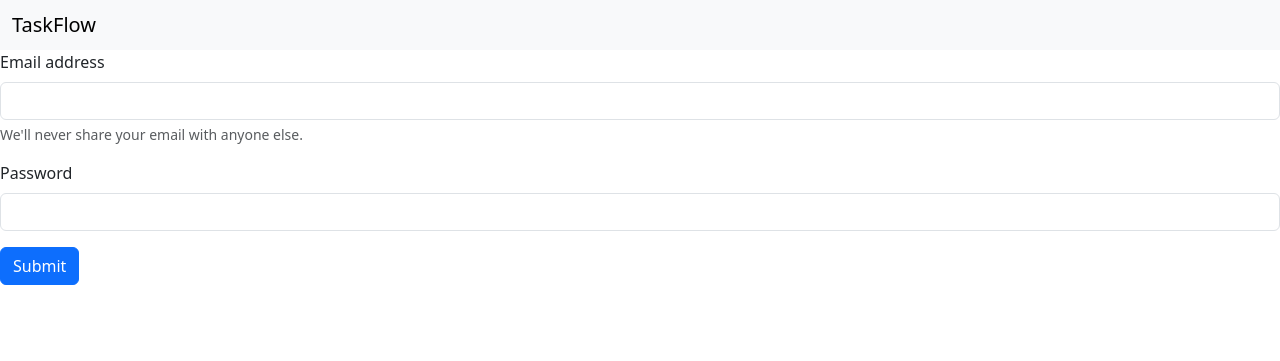
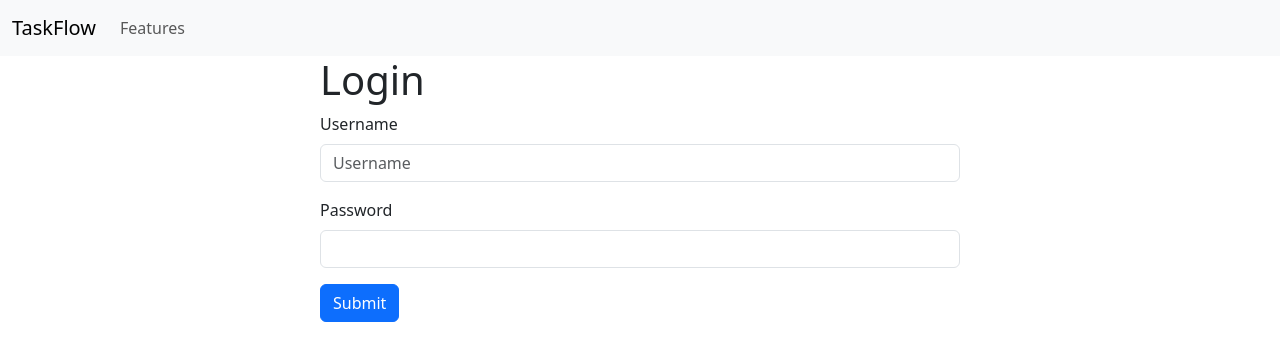
Before and after one commit to BagzzDev/CSCI-3340-TaskFlowApp, a Django app: page / in a window 1280 px wide. Shown: the top 361 px of the page. Run offline with Django 5.2, Linux system fonts and the light colour scheme.

Commit message:
login implementation

```diff
--- /dev/null
+++ b/TaskFlow/templates/home.html
@@ -0,0 +1,24 @@
+{% extends 'base.html' %}
+{% block content %}
+<div class ="col-md-6 offset-md-3">
+    {% if user.is_authenticated %}
+    <h1>HOME</h1>
+    {% else %}
+    <h1>Login</h1>
+    <form method="POST" action ="{% url 'home' %}">
+        {% csrf_token %}
+        <form>
+            <div class="mb-3">
+              <label for="exampleInputEmail1" class="form-label">Username</label>
+              <input type="text" class="form-control" name="username" placeholder="Username" required>
+            </div>
+            <div class="mb-3">
+              <label for="exampleInputPassword1" class="form-label">Password</label>
+              <input type="password" class="form-control" name="password" required>
+            </div>
+            <button type="submit" class="btn btn-primary">Submit</button>
+          </form>
+    </form>
+</div>
+{% endif %}
+{% endblock %}
--- a/TaskFlow/templates/login.html
+++ /dev/null
@@ -1,15 +0,0 @@
-{% extends 'base.html' %}
-{% block content %}
-<form>
-    <div class="mb-3">
-      <label for="exampleInputEmail1" class="form-label">Email address</label>
-      <input type="email" class="form-control" id="exampleInputEmail1" aria-describedby="emailHelp">
-      <div id="emailHelp" class="form-text">We'll never share your email with anyone else.</div>
-    </div>
-    <div class="mb-3">
-      <label for="exampleInputPassword1" class="form-label">Password</label>
-      <input type="password" class="form-control" id="exampleInputPassword1">
-    </div>
-    <button type="submit" class="btn btn-primary">Submit</button>
-  </form>
-{% endblock %}
--- a/TaskFlow/templates/navbar.html
+++ b/TaskFlow/templates/navbar.html
@@ -1,5 +1,14 @@
-<nav class="navbar bg-body-tertiary">
-    <div class="container-fluid">
-      <span class="navbar-brand mb-0 h1">TaskFlow</span>
+<nav class="navbar navbar-expand-lg bg-body-tertiary">
+  <div class="container-fluid">
+    <a class="navbar-brand" href="home.html">TaskFlow</a>
+    <button class="navbar-toggler" type="button" data-bs-toggle="collapse" data-bs-target="#navbarNav" aria-controls="navbarNav" aria-expanded="false" aria-label="Toggle navigation">
+      <span class="navbar-toggler-icon"></span>
+    </button>
+    <div class="collapse navbar-collapse" id="navbarNav">
+      <ul class="navbar-nav">
+          <a class="nav-link" href="#">Features</a>
+        </li>
+      </ul>
     </div>
-  </nav>
+  </div>
+</nav>
--- a/TaskFlow/urls.py
+++ b/TaskFlow/urls.py
@@ -2,5 +2,5 @@ from django.urls import path, include
 from . import views
 
 urlpatterns=[
-    path('', views.login_user, name='login')
+    path('', views.home, name='home'),
 ]
--- a/TaskFlow/views.py
+++ b/TaskFlow/views.py
@@ -1,5 +1,19 @@
 from django.shortcuts import render
+from django.contrib.auth import authenticate, login, logout
+from django.shortcuts import redirect
 
 # Create your views here.
-def login_user(request):
-    return render(request, 'login.html', {})
+def home(request):
+    if request.method == "POST":
+        username = request.POST['username']
+        password = request.POST['password']
+        user = authenticate(request, username = username, password = password)
+        if user is not None:
+            login(request, user)
+            #messages.success(request, "Login Successful!")
+            return redirect('home')
+        else:
+            #messages.error(request, "Login Error")
+            return redirect('home')
+    else:
+        return render(request, 'home.html', {})
```
